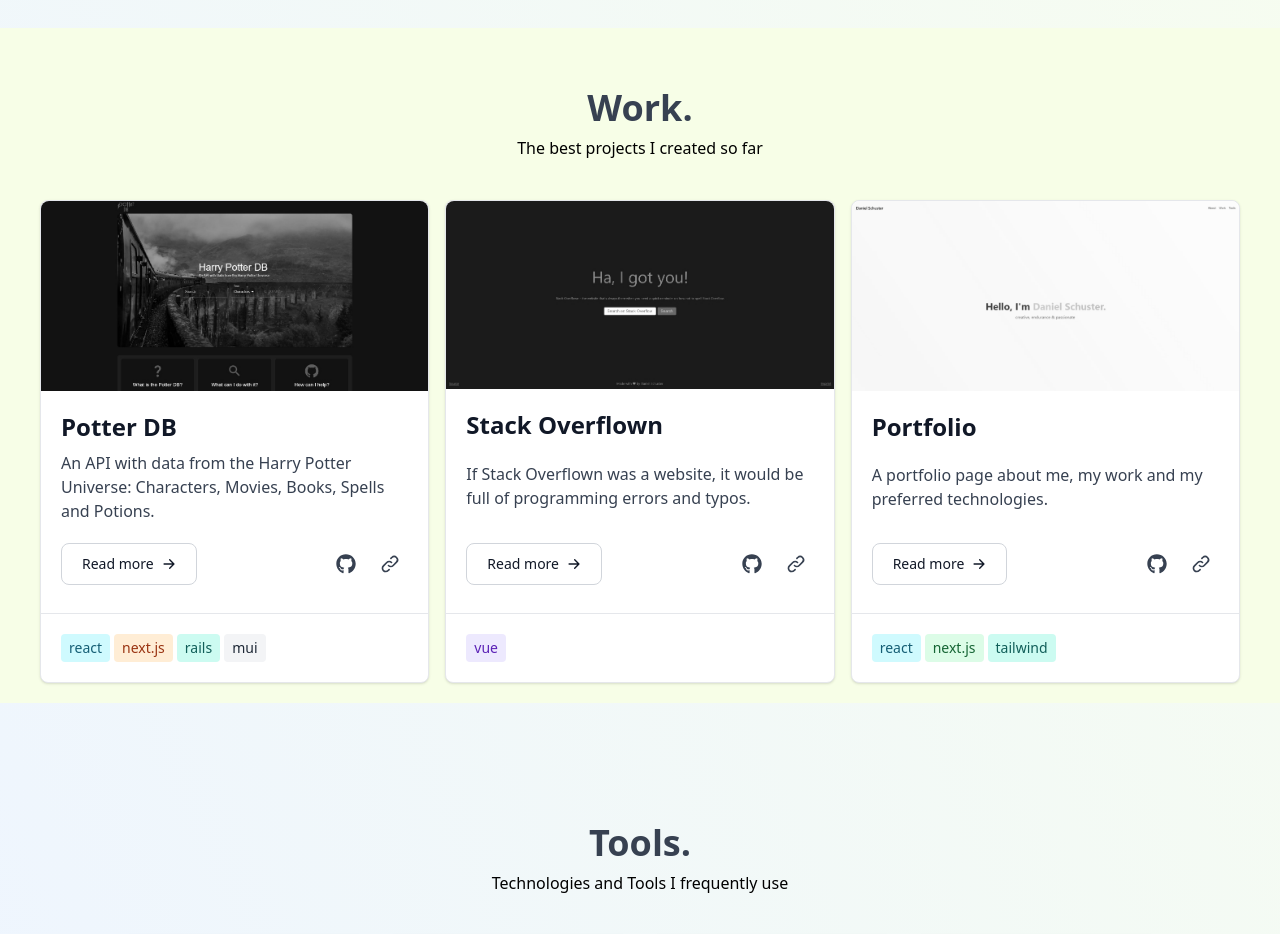
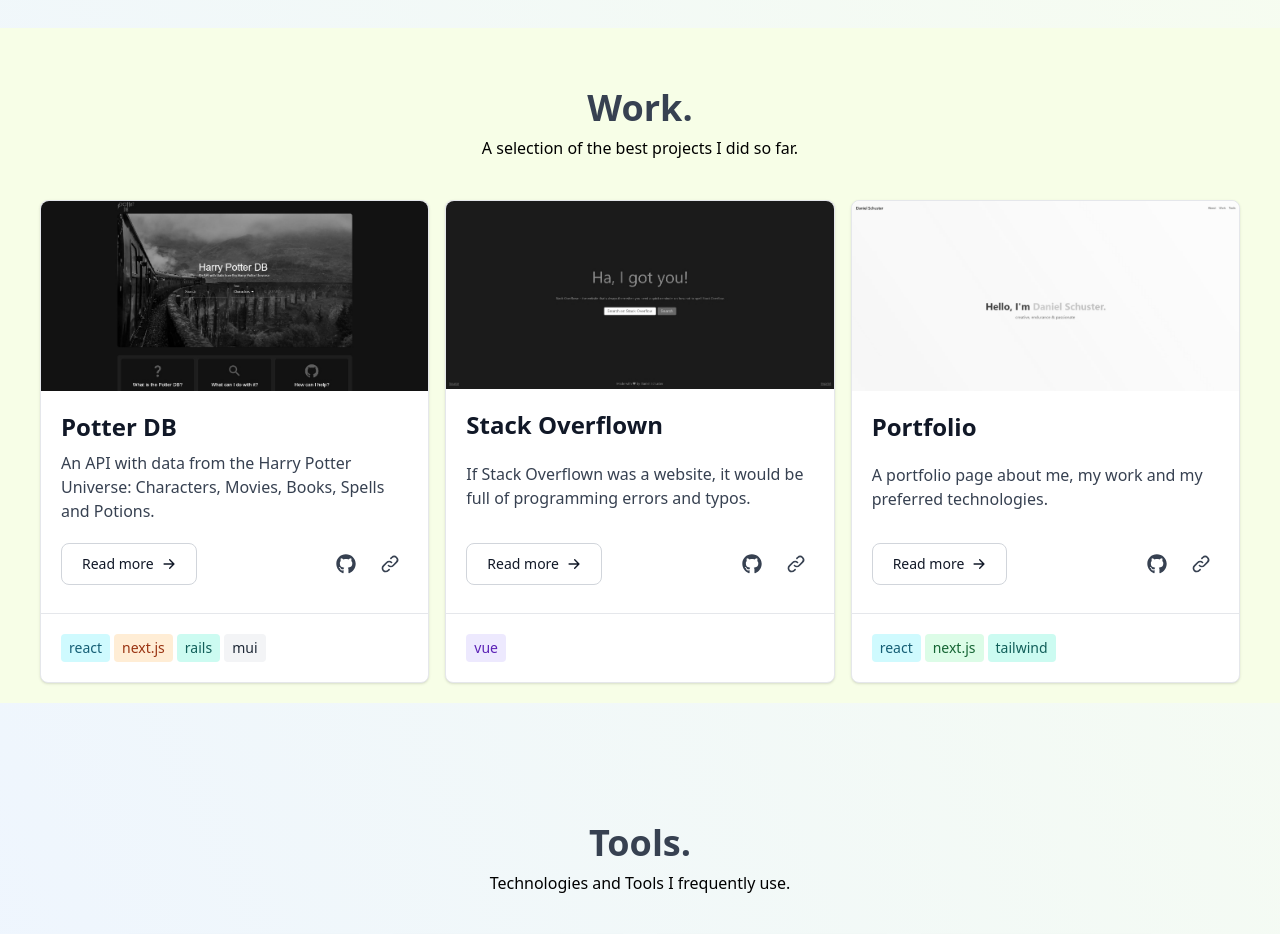
Before and after one commit to danielschuster-muc/danischu.com, a Next.js app: page / in a window 1280 px wide. Shown: the part 1520-2454 px from the top of the page. Built offline with nearby package versions, Linux system fonts and the light colour scheme.

Commit message:
update tools and work text

```diff
--- a/components/Tools.tsx
+++ b/components/Tools.tsx
@@ -86,7 +86,7 @@
           <h2 className="mb-2 text-4xl font-bold text-gray-700 dark:text-white">
             Tools.
           </h2>
-          <p>Technologies and Tools I frequently use</p>
+          <p>Technologies and Tools I frequently use.</p>
         </div>
         <div className="grid gap-4 sm:grid-cols-2 md:grid-cols-3 lg:grid-cols-4">
           {tools.map((t) => {
--- a/components/Work.tsx
+++ b/components/Work.tsx
@@ -53,7 +53,7 @@
             <h2 className="mb-2 text-4xl font-bold text-gray-700 dark:text-white">
               Work.
             </h2>
-            <p>The best projects I created so far</p>
+            <p>A selection of the best projects I did so far.</p>
           </div>
           <div className="grid gap-4 md:grid-cols-2 lg:grid-cols-3">
             {projects.map((project) => (
```
